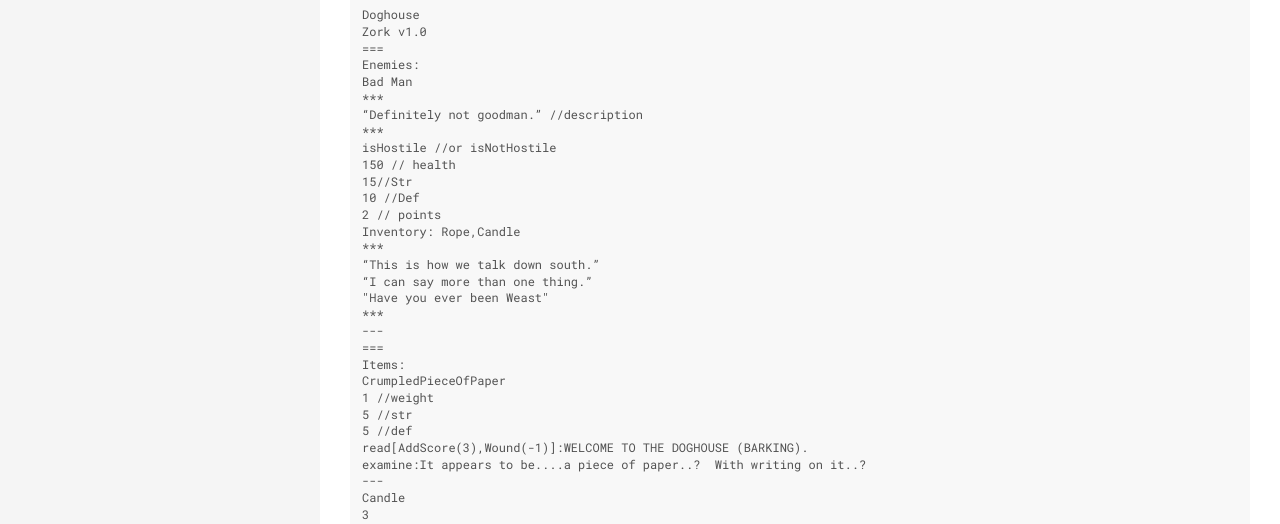
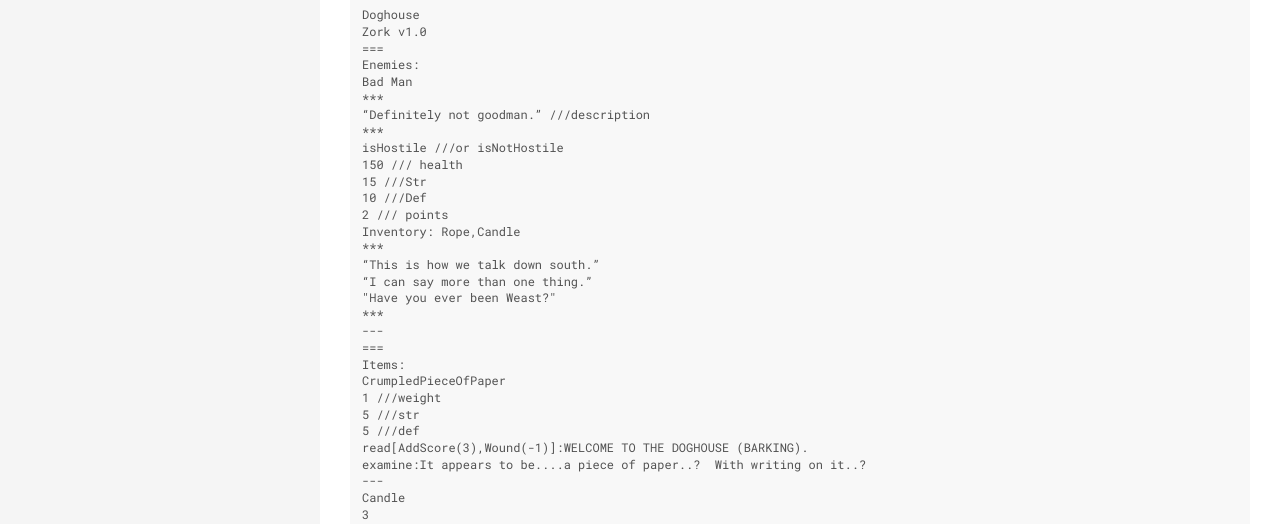
Before and after one commit to acarlyle/acarlyle.github.io, a Jekyll site: the page built from _posts/2017-04-27-enter-bork.md, in a window 1280 px wide. Shown: the part 1179-1703 px from the top of the page. Built offline with Jekyll 4.4.1, drawn with Linux system fonts in a browser that asks for light colours; some of the changed text lies outside the part shown.

```diff
--- a/_posts/2017-04-27-enter-bork.md
+++ b/_posts/2017-04-27-enter-bork.md
@@ -23,26 +23,26 @@ The engine was written entirely in Java.  Not only did the assignment introduce
 	Enemies:
 	Bad Man
 	***
-	“Definitely not goodman.” //description
+	“Definitely not goodman.” ///description
 	***
-	isHostile //or isNotHostile
-	150 // health
-	15//Str
-	10 //Def
-	2 // points
+	isHostile ///or isNotHostile
+	150 /// health
+	15 ///Str
+	10 ///Def
+	2 /// points
 	Inventory: Rope,Candle
 	***
 	“This is how we talk down south.”
 	“I can say more than one thing.”
-	"Have you ever been Weast"
+	"Have you ever been Weast?"
 	***
 	---
 	===
 	Items:
 	CrumpledPieceOfPaper
-	1 //weight
-	5 //str
-	5 //def
+	1 ///weight
+	5 ///str
+	5 ///def
 	read[AddScore(3),Wound(-1)]:WELCOME TO THE DOGHOUSE (BARKING).
 	examine:It appears to be....a piece of paper..?  With writing on it..?
 	---
```
